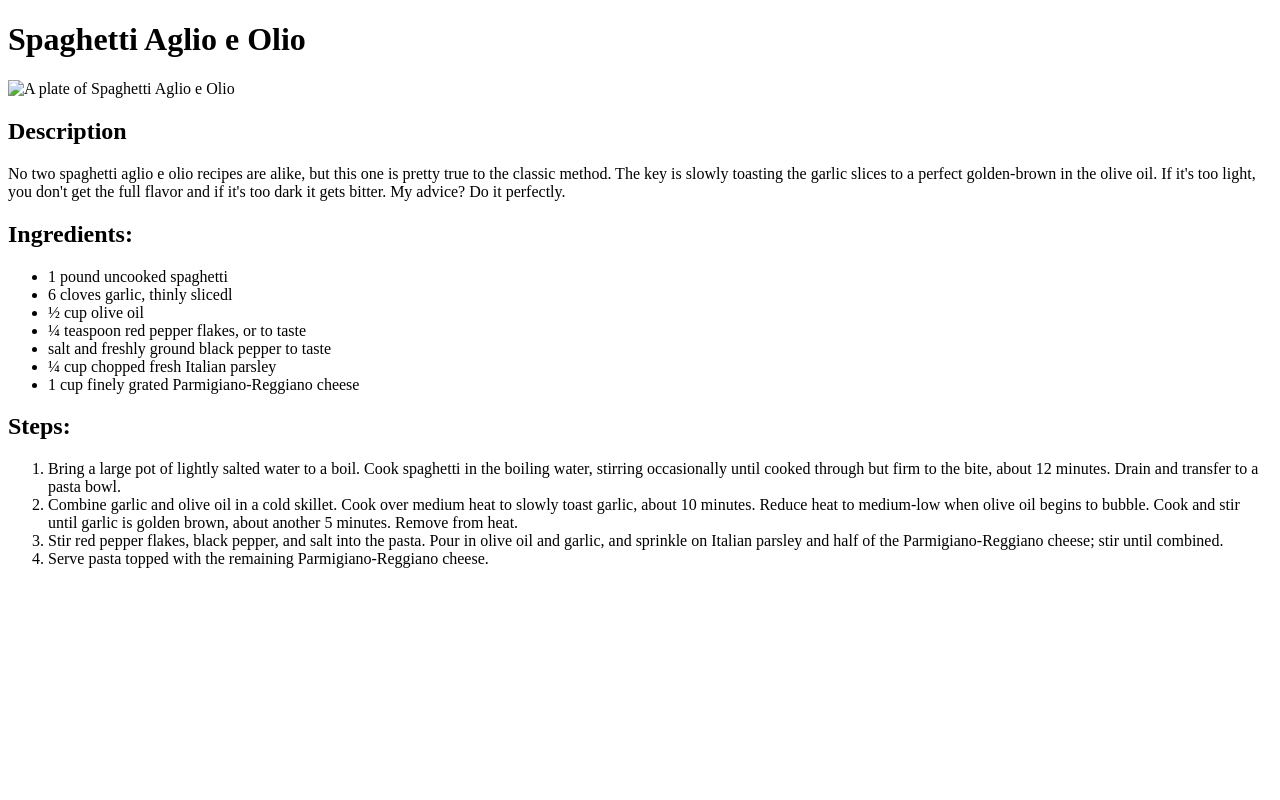
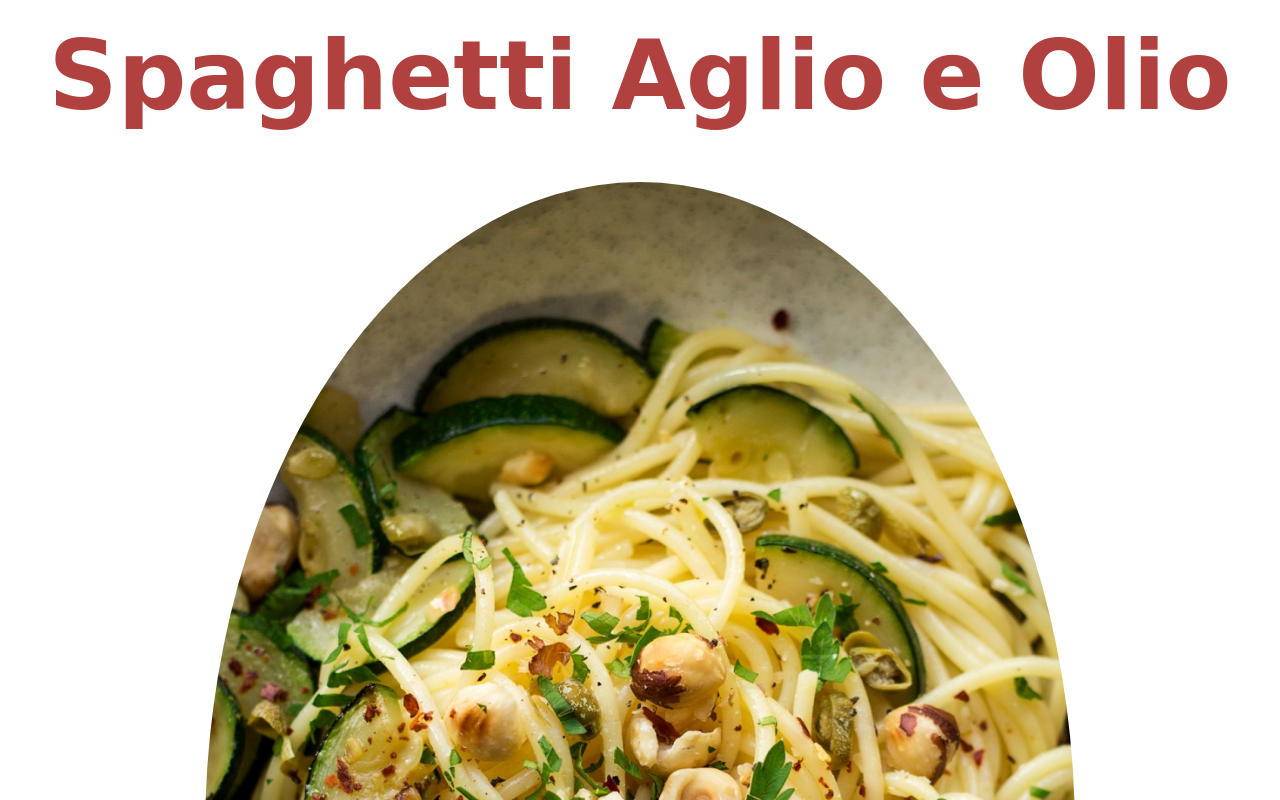
Before and after one commit to CantarinoG/top-recipes, a plain HTML site: page recipes/spaghettiAglioOlio.html in a window 1280 px wide. Shown: the top 800 px of the page. Drawn offline with Linux system fonts and the light colour scheme; a web font is replaced by a local one.

Commit message:
Added the style to all recipe pages

```diff
--- a/recipes/spaghettiAglioOlio.html
+++ b/recipes/spaghettiAglioOlio.html
@@ -4,14 +4,25 @@
 
 <head>
     <title>Spaghetti Aglio e Olio</title>
+    <link rel="stylesheet" href="../styles/recipe.css">
 </head>
 
 <body>
+    <header>
         <h1>Spaghetti Aglio e Olio</h1>
-    <img src="../assets/aglioOlio.webp" alt="A plate of Spaghetti Aglio e Olio">
+    </header>
+
+    <div class="img">
+        <img src="../assets/aglioOlio.jpg" alt="A plate of Spaghetti Aglio e Olio">
+    </div>
+
+    <section>
         <h2>Description</h2>
-    <p>No two spaghetti aglio e olio recipes are alike, but this one is pretty true to the classic method. The key is slowly toasting the garlic slices to a perfect golden-brown in the olive oil. If it's too light, you don't get the full flavor and if it's
-        too dark it gets bitter. My advice? Do it perfectly.</p>
+        <p>No two spaghetti aglio e olio recipes are alike, but this one is pretty true to the classic method. The key is slowly toasting the garlic slices to a perfect golden-brown in the olive oil. If it's too light, you don't get the full flavor and if
+            it's too dark it gets bitter. My advice? Do it perfectly.</p>
+    </section>
+
+    <section>
         <h2>Ingredients:</h2>
         <ul>
             <li>1 pound uncooked spaghetti</li>
@@ -22,14 +33,19 @@
             <li>¼ cup chopped fresh Italian parsley</li>
             <li>1 cup finely grated Parmigiano-Reggiano cheese</li>
         </ul>
+    </section>
+
+    <section>
         <h2>Steps:</h2>
         <ol>
             <li>Bring a large pot of lightly salted water to a boil. Cook spaghetti in the boiling water, stirring occasionally until cooked through but firm to the bite, about 12 minutes. Drain and transfer to a pasta bowl.</li>
-        <li>Combine garlic and olive oil in a cold skillet. Cook over medium heat to slowly toast garlic, about 10 minutes. Reduce heat to medium-low when olive oil begins to bubble. Cook and stir until garlic is golden brown, about another 5 minutes. Remove
-            from heat.</li>
+            <li>Combine garlic and olive oil in a cold skillet. Cook over medium heat to slowly toast garlic, about 10 minutes. Reduce heat to medium-low when olive oil begins to bubble. Cook and stir until garlic is golden brown, about another 5 minutes.
+                Remove from heat.</li>
             <li>Stir red pepper flakes, black pepper, and salt into the pasta. Pour in olive oil and garlic, and sprinkle on Italian parsley and half of the Parmigiano-Reggiano cheese; stir until combined.</li>
             <li>Serve pasta topped with the remaining Parmigiano-Reggiano cheese.</li>
         </ol>
+    </section>
+
 </body>
 
 </html>
```
Also changed, not shown: index.html (+1 -0 lines), recipes/pestoPasta.html (+18 -1 lines). Lines whose indentation alone changed are shown as unchanged.
